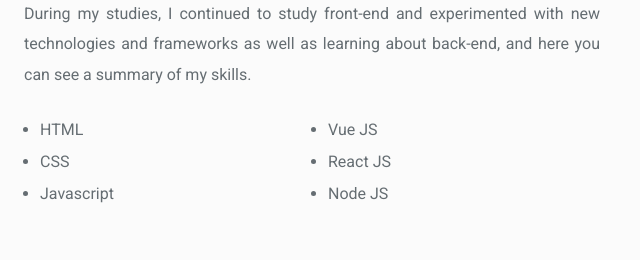
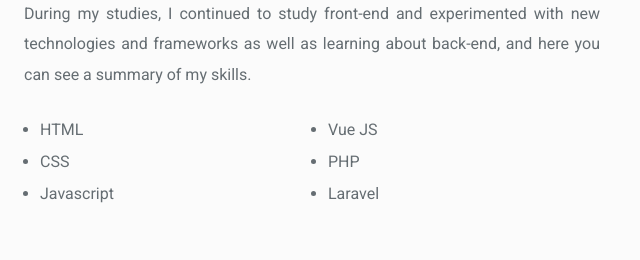
Before and after one commit to Sariph18/My-Portofolio, a plain HTML site: page index.html in a window 1280 px wide. Shown: the part 2375-2635 px from the top of the page, 640-1280 px from the left. Drawn offline with Linux system fonts and the light colour scheme.

Commit message:
Update Tampilan index.html

```diff
--- a/index.html
+++ b/index.html
@@ -240,8 +240,8 @@
                         </ul>
                         <ul>
                             <li>Vue JS</li>
-                            <li>React JS</li>
-                            <li>Node JS</li>
+                            <li>PHP</li>
+                            <li>Laravel</li>
                         </ul>
                     </div>
                 </div>
```
